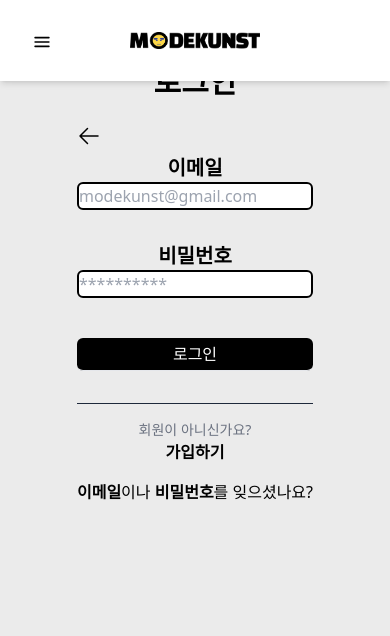
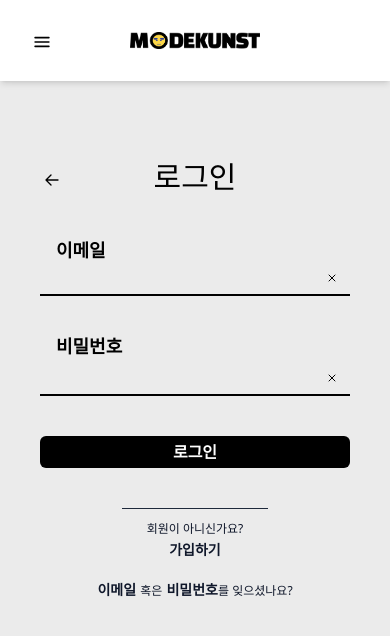
Before and after one commit to codestates-beb/BEB-06-FINAL-ModeKunst, a React (Create React App) app in the folder client/: page /login in a window 390 px wide. Shown: the top 636 px of the page. Built offline with nearby package versions, Linux system fonts and the light colour scheme; no server answers; a web font is replaced by a local one.

Commit message:
:lipstick: Design: CHANGE 로그인 페이지 반응형 적용, 버그 수정

```diff
--- a/client/src/pages/Login.js
+++ b/client/src/pages/Login.js
@@ -1,52 +1,40 @@
-import { useState } from "react";
+import { login } from "../store/user";
+import { useDispatch } from "react-redux";
 import { useForm } from "react-hook-form";
 import { Link, useNavigate } from "react-router-dom";
-import { useDispatch } from "react-redux";
-
-import { login } from "../store/user";
 
 function Login() {
   // const userInfo = useSelector((state) => state.user);
+
   const {
     register,
+    setValue,
     handleSubmit,
     formState: { errors },
-    setValue,
   } = useForm();
   const navigate = useNavigate();
   const dispatch = useDispatch();
-  const [loading, setLoading] = useState(false);
 
-  //📌on Submit할 때 실행되는 함수
   const onValid = data => {
-    setLoading(true);
-    try {
     dispatch(login(data));
-
     setValue("email", "");
     setValue("password", "");
-
-      setLoading(false);
-      navigate(-1);
-    } catch (e) {
-      console.log(e);
-    }
+    navigate("/");
   };
 
   return (
-    <div className="mt-16 flex flex-col items-center">
-      <h1 className="text-3xl font-bold text-center">로그인</h1>
-      <div className="mt-4 flex flex-col">
-        <div>
-          <Link to="/">
-            <button className="mt-2">
+    <div className="w-full px-10 my-40 flex flex-col items-center tablet:px-16 tablet:my-64 select-none">
+      <div className="w-full relative mb-10 tablet:w-3/5 tablet:mb-20 desktop:w-1/2 desktop:mb-24">
+        <button
+          className="p-1 absolute top-2 left-0"
+          onClick={() => navigate(-1)}
+        >
           <svg
-                xmlns="http://www.w3.org/2000/svg"
             fill="none"
             viewBox="0 0 24 24"
-                strokeWidth={1.5}
+            strokeWidth={2}
             stroke="currentColor"
-                className="w-6 h-6"
+            className="w-4 h-4 tablet:w-5 tablet:h-5 desktop:w-6 desktop:h-6"
           >
             <path
               strokeLinecap="round"
@@ -55,57 +43,117 @@ function Login() {
             />
           </svg>
         </button>
-          </Link>
+        <h1 className="text-3xl font-title text-center tablet:text-4xl desktop:text-5xl">
+          로그인
+        </h1>
       </div>
-        <div>
-          <form onSubmit={handleSubmit(onValid)}>
-            <div className="grid gird-cols2">
-              <label className="text-xl font-bold text-center">이메일</label>
+      <form
+        onSubmit={handleSubmit(onValid)}
+        className="w-full space-y-8 tablet:w-3/5 desktop:w-1/2"
+      >
+        <div className="flex flex-col space-y-1 tablet:space-y-2 desktop:space-y-3">
+          <label className="px-4 text-lg font-semibold tablet:text-2xl">
+            이메일
+          </label>
+          <div className="relative">
             <input
-                {...register("email", { required: "이메일을 입력해주세요." })}
+              {...register("email", { required: "이메일을 입력해주세요" })}
               type="text"
-                placeholder="modekunst@gmail.com"
-                className="border-2 border-black rounded-md"
+              className="w-full px-4 pb-0.5 border-b-2 border-black bg-transparent text-slate-800 focus:outline-none focus:border-b-[3px]"
             />
+            <div
+              onClick={() => setValue("email", "")}
+              className="absolute right-3 top-1 inline-block cursor-pointer hover:scale-110 tablet:top-0 tablet:hover:scale-125"
+            >
+              <svg
+                fill="none"
+                viewBox="0 0 24 24"
+                strokeWidth={2}
+                stroke="currentColor"
+                className="w-3 h-3 tablet:w-4 tablet:h-4"
+              >
+                <path
+                  strokeLinecap="round"
+                  strokeLinejoin="round"
+                  d="M6 18L18 6M6 6l12 12"
+                />
+              </svg>
             </div>
-            <div>{errors?.email?.message}</div>
-            <div className="mt-8 grid gird-cols2">
-              <label className="text-xl font-bold text-center">비밀번호</label>
+          </div>
+          <span className="px-4 text-red-500 text-xs font-bold tablet:text-sm">
+            {errors?.email?.message}
+          </span>
+        </div>
+        <div className="flex flex-col space-y-2 tablet:space-y-2 desktop:space-y-3">
+          <label className="px-4 text-lg font-semibold tablet:text-2xl">
+            비밀번호
+          </label>
+          <div className="relative">
             <input
               {...register("password", {
-                  required: "비밀번호를 입력해주세요.",
+                required: "비밀번호를 입력해주세요",
               })}
               type="password"
-                placeholder="**********"
-                className="border-2 border-black rounded-md"
+              className="w-full px-4 pb-0.5 border-b-2 border-black bg-transparent text-slate-800 focus:outline-none focus:border-b-[3px]"
             />
+            <div
+              onClick={() => setValue("password", "")}
+              className="absolute right-3 top-1 inline-block cursor-pointer hover:scale-110 tablet:top-0 tablet:hover:scale-125"
+            >
+              <svg
+                fill="none"
+                viewBox="0 0 24 24"
+                strokeWidth={2}
+                stroke="currentColor"
+                className="w-3 h-3 tablet:w-4 tablet:h-4"
+              >
+                <path
+                  strokeLinecap="round"
+                  strokeLinejoin="round"
+                  d="M6 18L18 6M6 6l12 12"
+                />
+              </svg>
             </div>
-            <div>{errors?.password?.message}</div>
-            <br />
+          </div>
+          <span className="px-4 text-red-500 text-xs font-bold tablet:text-sm">
+            {errors?.password?.message}
+          </span>
+        </div>
         <button
           type="submit"
-              className="mt-4 py-1 border-b bg-black w-full text-white font-medium text-l rounded-md"
+          className="w-full block mx-auto bg-black text-white font-semibold py-1 rounded-md cursor-pointer hover:bg-yellow-500"
         >
           로그인
         </button>
       </form>
-        </div>
-        <div className="mt-8 border-b-[1px] border-slate-800" />
-        <div className="mt-4 text-center">
-          <p className="text-gray-500 text-sm">회원이 아니신가요?</p>
-          <Link to="/signup" className="font-bold">
+      <div className="space-y-3">
+        <div className="w-3/4 mx-auto mt-10 border-b-[1px] border-slate-800 tablet:mt-16 desktop:mt-24" />
+        <div className="flex flex-col space-y-4 text-slate-900">
+          <div className="text-center">
+            <p className="text-xs tablet:text-sm">회원이 아니신가요?</p>
+            <Link
+              to="/signup"
+              className="text-sm font-bold hover:text-yellow-500 tablet:text-base"
+            >
               가입하기
             </Link>
           </div>
-        <div className="mt-4">
-          <Link to="/forgot/email">
-            <span className="font-bold">이메일</span>
+          <div>
+            <Link
+              to="/forgot/email"
+              className="text-sm font-bold hover:text-blue-600 tablet:text-base"
+            >
+              이메일
+            </Link>{" "}
+            <span className="text-xs tablet:text-sm">혹은</span>{" "}
+            <Link
+              to="/forgot/password"
+              className="text-sm font-bold hover:text-blue-600 tablet:text-base"
+            >
+              비밀번호
             </Link>
-          <span>이나</span>
-          <Link to="/forgot/password">
-            <span className="font-bold"> 비밀번호</span>
-          </Link>
-          <span>를 잊으셨나요?</span>
+            <span className="text-xs tablet:text-sm">를 잊으셨나요?</span>
+          </div>
         </div>
       </div>
     </div>
```
Lines whose indentation alone changed are shown as unchanged.
